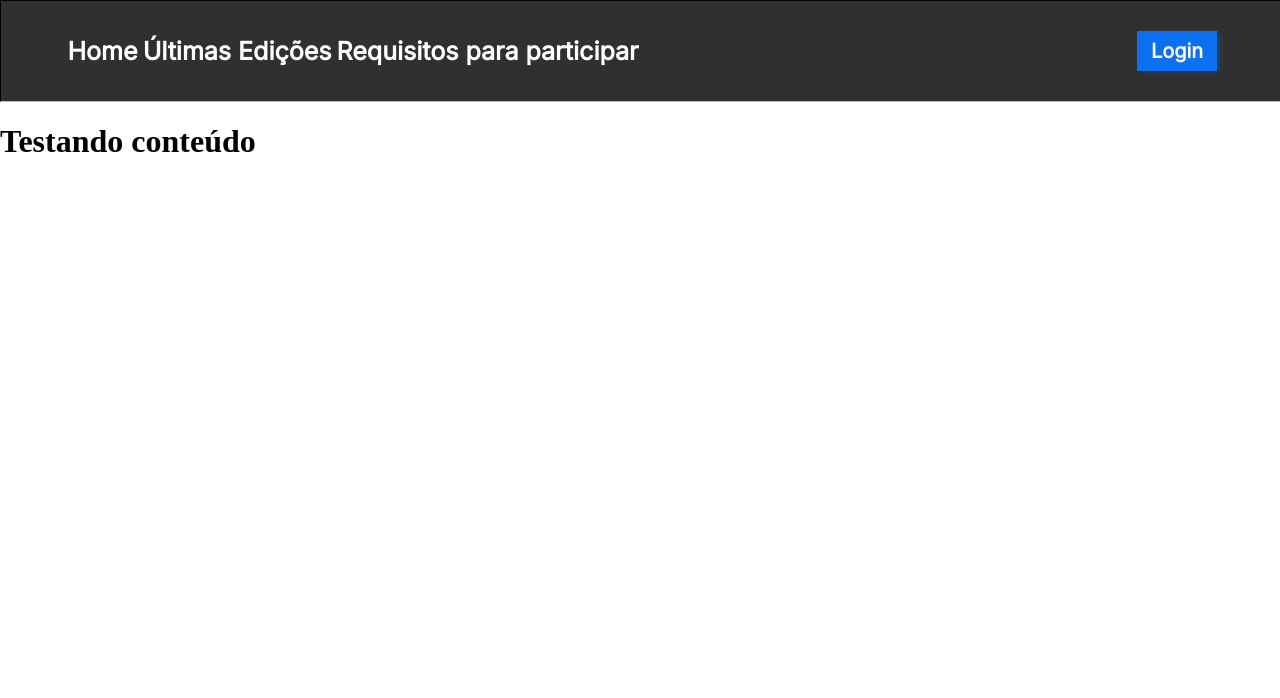
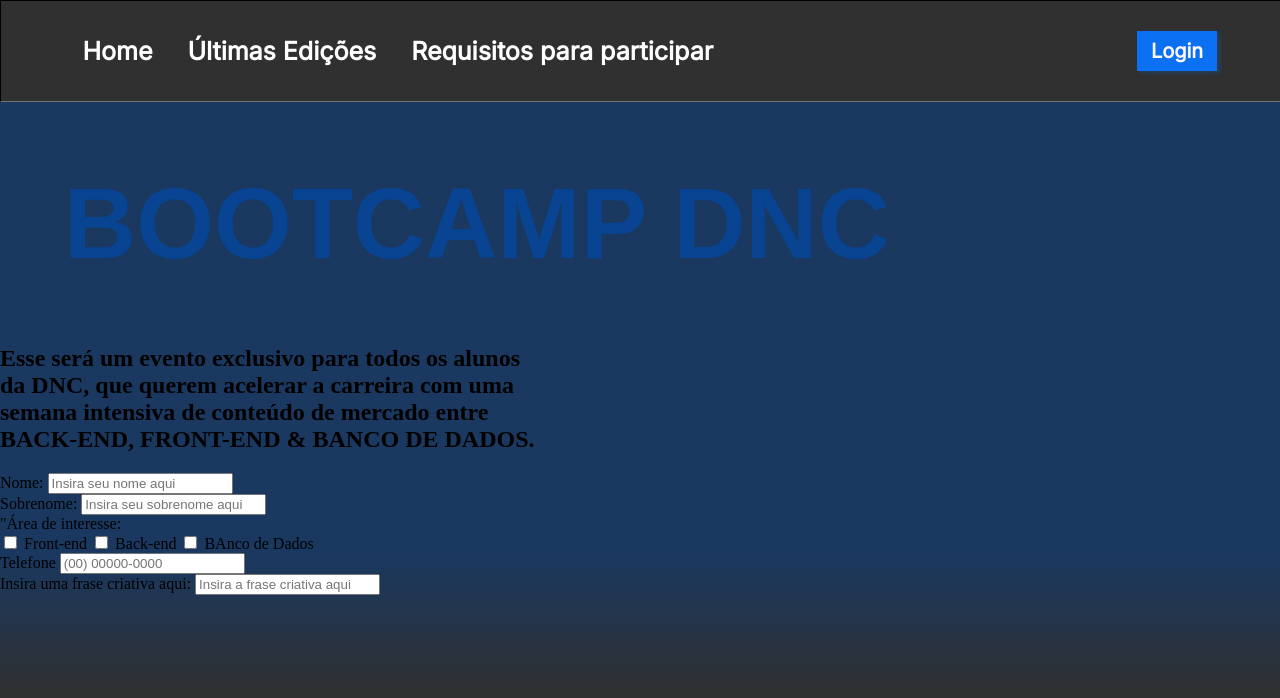
Before and after one commit to Christian-Yugen/bootcamp-dnc, a plain HTML site: page index.html in a window 1280 px wide. Shown: the top 698 px of the page. Drawn offline with Linux system fonts and the light colour scheme.

Commit message:
Mais dados atualização

```diff
--- a/index.html
+++ b/index.html
@@ -19,7 +19,54 @@
     <button>Login</button>
   </nav>
 
-<h1>Testando conteúdo</h1>
+  <section>
+    <header>
+      <h1>BOOTCAMP DNC</h1>
+      <H2>Esse será um evento exclusivo para todos os alunos<br>da <strong>DNC</strong>, que querem acelerar a carreira com uma<br>semana intensiva de conteúdo de mercado entre<br>BACK-END, FRONT-END & BANCO DE DADOS.</H2>
+    </header>
+    <form>
+      <div class="form-grup">
+        <label>Nome:</label>
+        <input type="text" placeholder="Insira seu nome aqui">
+      </div>
+
+      <div class="form-grup">
+        <label>Sobrenome:</label>
+        <input type="text" placeholder="Insira seu sobrenome aqui">
+      </div>
+
+      <div class="form-group">
+        <label>"Área de interesse:</label>
+          <div class="checkbox-item">
+            <input type="checkbox" value="front">
+            <label>Front-end</label>
+
+            <input type="checkbox" value="front">
+            <label>Back-end</label>
+
+            <input type="checkbox" value="front">
+            <label>BAnco de Dados</label>
+          </div>
+
+
+
+
+
+      <div class="checkbox-item">
+        <label>Telefone</label>
+        <input type="text" placeholder="(00) 00000-0000">
+      </div>
+
+      <div class="form-grup">
+        <label>Insira uma frase criativa aqui:</label>
+        <input type="text" placeholder="Insira a frase criativa aqui">
+      </div>
+
+
+    </form>
+
+  </section>
+
 
 </body>
 </html>
--- a/style.css
+++ b/style.css
@@ -2,11 +2,13 @@
 
 
     body {
-        margin: 0%; /* Margem Externa*/
-        padding: 0%; /* Margem interna*/
-        background: linear-gradient (180deg, rgba(12, 112, 242, 0.5) 19.91%, rgba(12, 112, 242, 0) 24.84%), #303030;
-        background-repeat: no-repeat;
+    margin: 0%; /* Margem Externa*/
+    padding: 0%; /* Margem interna*/
+    height: 2800px;
+    background: linear-gradient(180deg, rgba(4, 64, 143, 0.5) 19.81%, rgba(12, 112, 242, 0) 24.84%), #303030;
+    /*background-repeat: no-repeat;*/
     }
+
 
 
     /*Menu de navegação principal*/
@@ -20,12 +22,12 @@
         display: flex;
         justify-content: space-between;
         align-items: center;
-        border-bottom: 1px solid #bababa;
+        border-bottom: 1px solid #757474;
     }
 
     #menu{
         display: flex;
-        width: 45%;
+        width: 52%;
         justify-content: space-around;
         align-items: center;
 
@@ -63,3 +65,10 @@
         color: blue;
 
     }
+
+    h1{
+        font-size: 100px;
+        font-family: Arial, Helvetica, sans-serif;
+        color: #084492;
+        margin: 5%;
+    }
```
